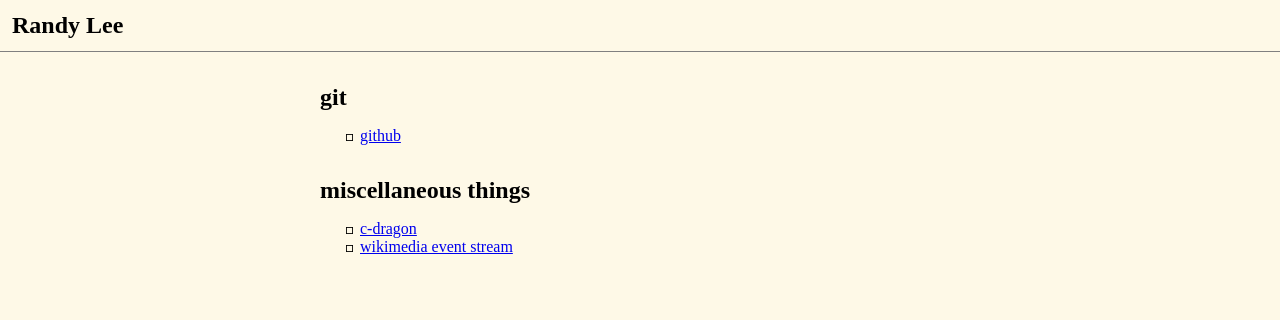
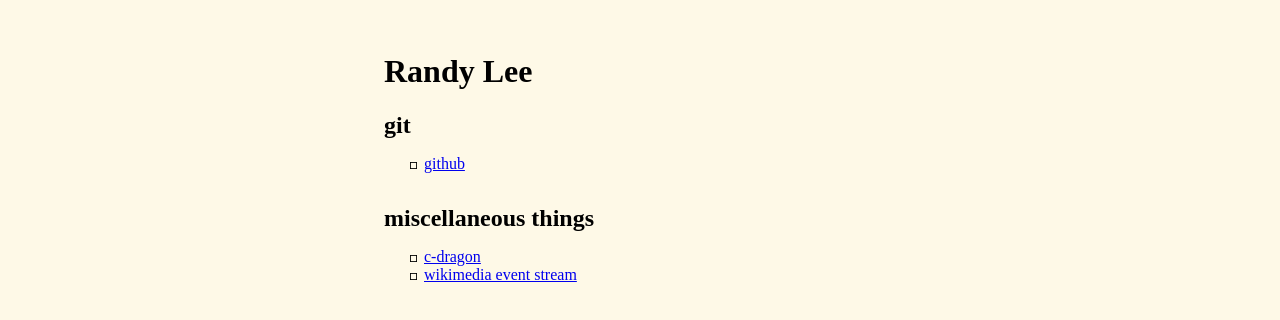
Before and after one commit to rhklee/rhklee, a plain HTML site: page index.html in a window 1280 px wide. Drawn offline with Linux system fonts and the light colour scheme.

Commit message:
Remove navigation bar. Add a .gitignore file.

```diff
--- a/css/index.css
+++ b/css/index.css
@@ -8,18 +8,9 @@ ul {
     list-style-image: url("../svg/tombstone.svg");
 }
 
-.nav {
-    border-bottom: 0.75px solid grey;
-}
-
-.nav_title {
-    margin: 0;
-    padding: 0.75rem;
-}
-
 .main {
     padding-top: 2rem;
-    margin: auto 25%;
+    margin: auto 30%;
 }
 
 section {
--- a/index.html
+++ b/index.html
@@ -9,11 +9,9 @@
         <title>RL</title>
     </head>
     <body>
-        <nav class="nav">
-            <h1 class="nav_title">Randy Lee</h1>
-        </nav>
+        <main class="main">
+            <h1>Randy Lee</h1>
 
-        <main class="main">
             <section id="git">
                 <a class="section_header_link" href="#git">
                     <h2 class="section_header_title">git</h2>
```
Also changed, not shown: 1 other file.
